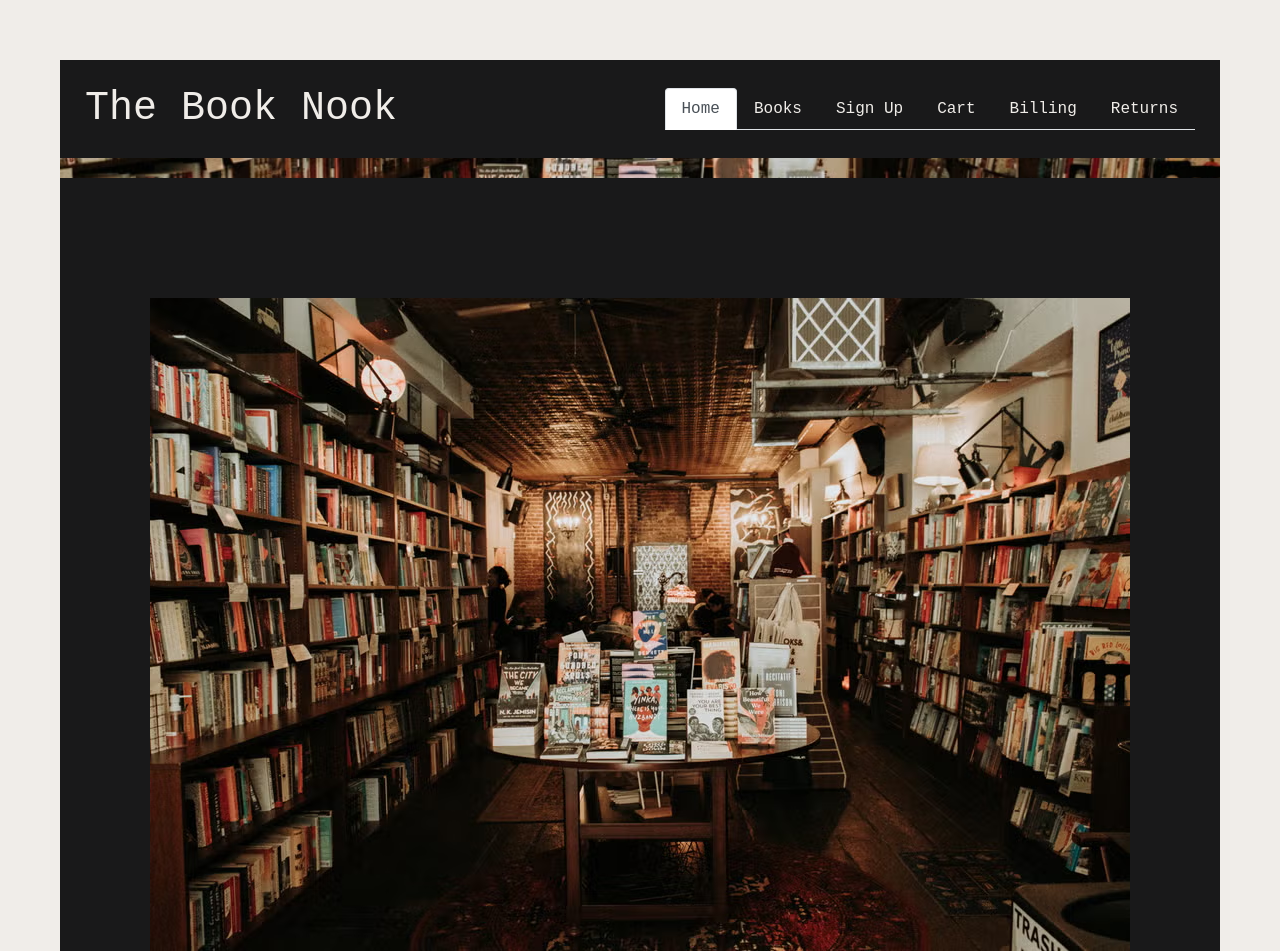
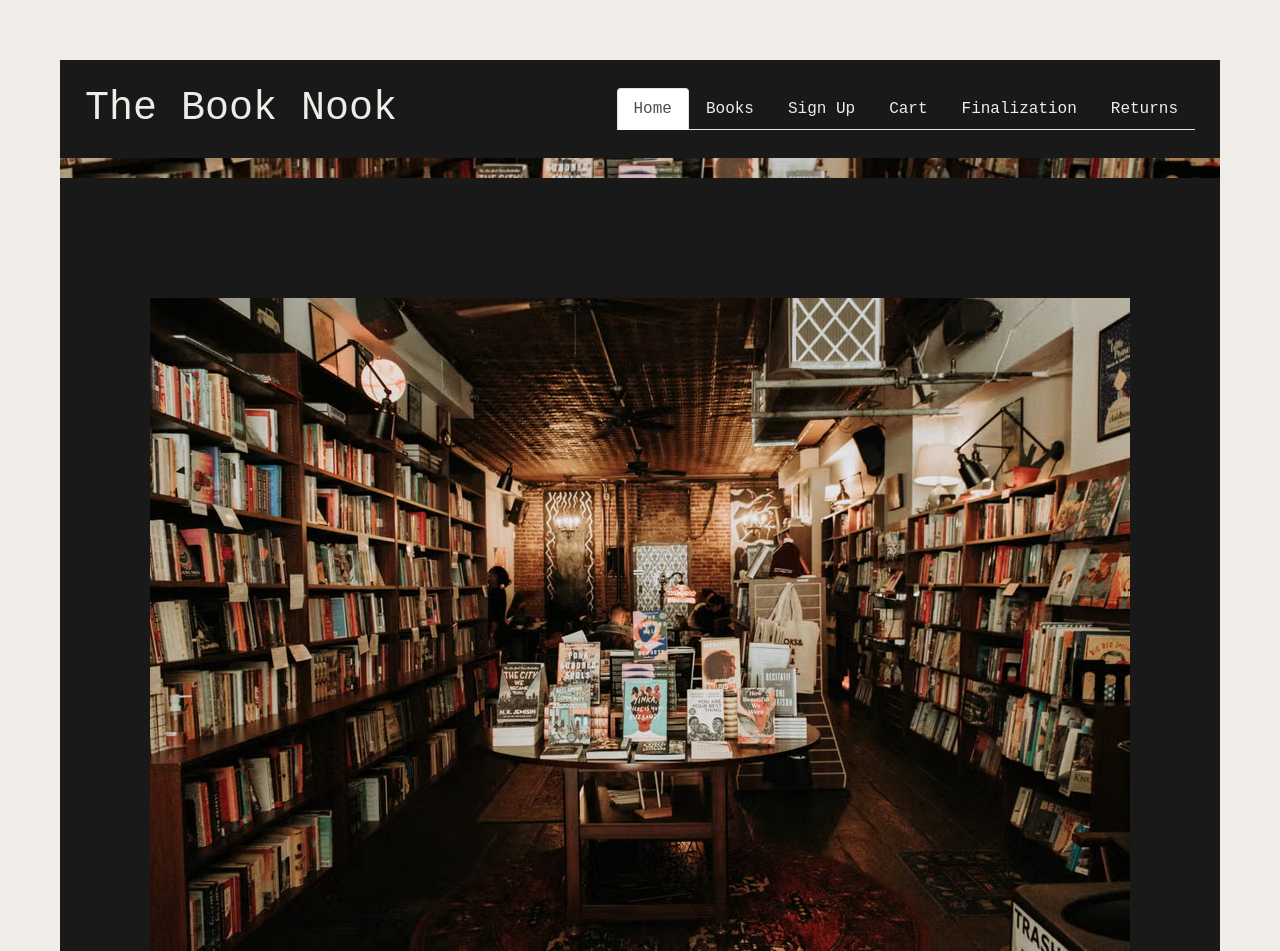
Before and after one commit to roysapeguero/online-bookstore, a plain HTML site: page index.html in a window 1280 px wide. Shown: the top 951 px of the page. Drawn offline with nearby package versions, Linux system fonts and the light colour scheme; files whose address does not match are found by name.

Commit message:
Rename 'Billing' link to 'Finalization'

```diff
--- a/index.html
+++ b/index.html
@@ -21,7 +21,6 @@
     <nav>
       <h1>The Book Nook</h1>
 
-
       <ul class="nav nav-tabs justify-content-end">
         <li class="nav-item">
           <a class="nav-link active" href="index.html">Home</a>
@@ -36,7 +35,7 @@
           <a class="nav-link" href="cart.html">Cart</a>
         </li>
         <li class="nav-item">
-          <a class="nav-link" href="finalize.html">Billing</a>
+          <a class="nav-link" href="finalize.html">Finalization</a>
         </li>
         <li class="nav-item">
           <a class="nav-link" href="returns.html">Returns</a>
@@ -84,3 +83,5 @@
     </p>
   </footer>
 </body>
+
+</html>
```
